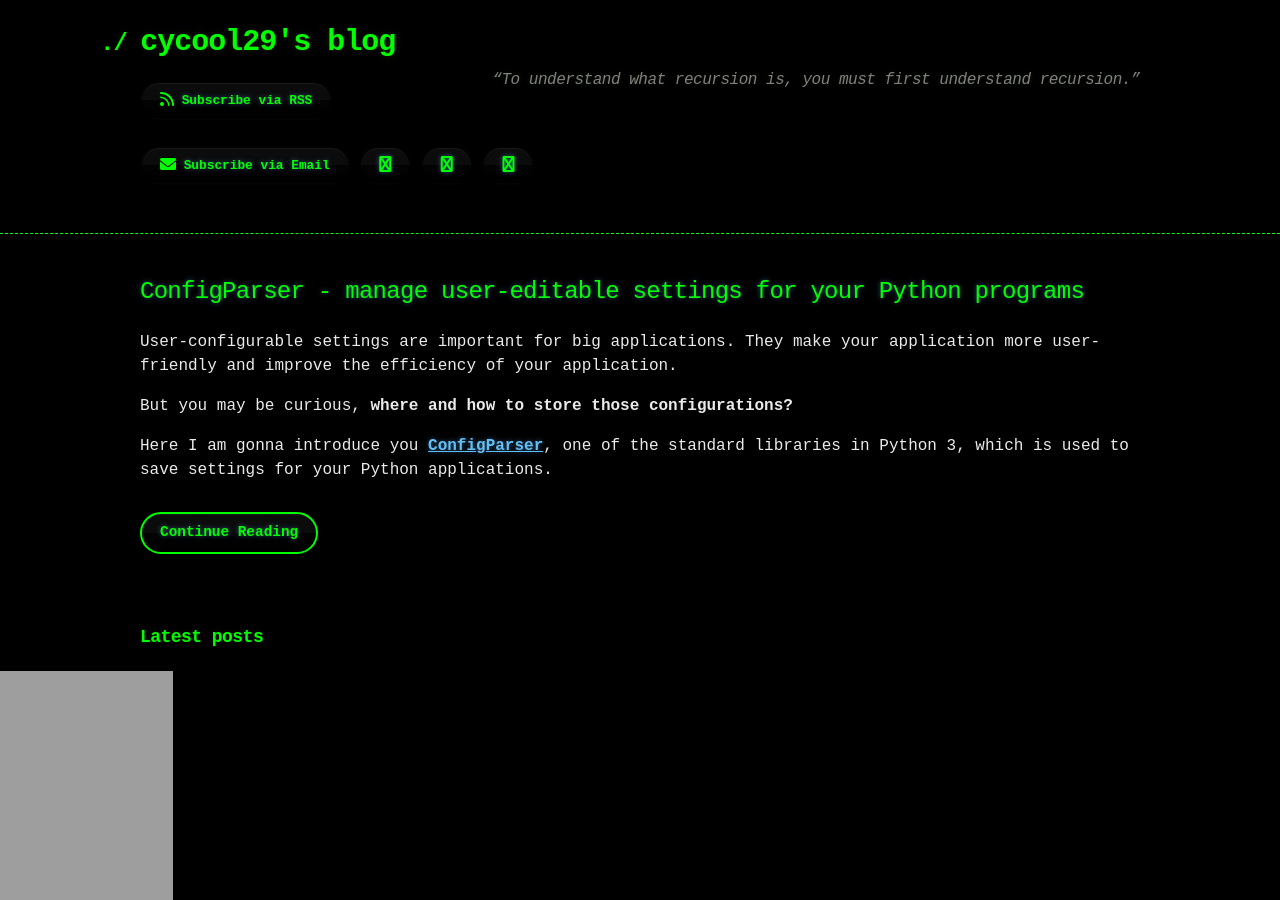
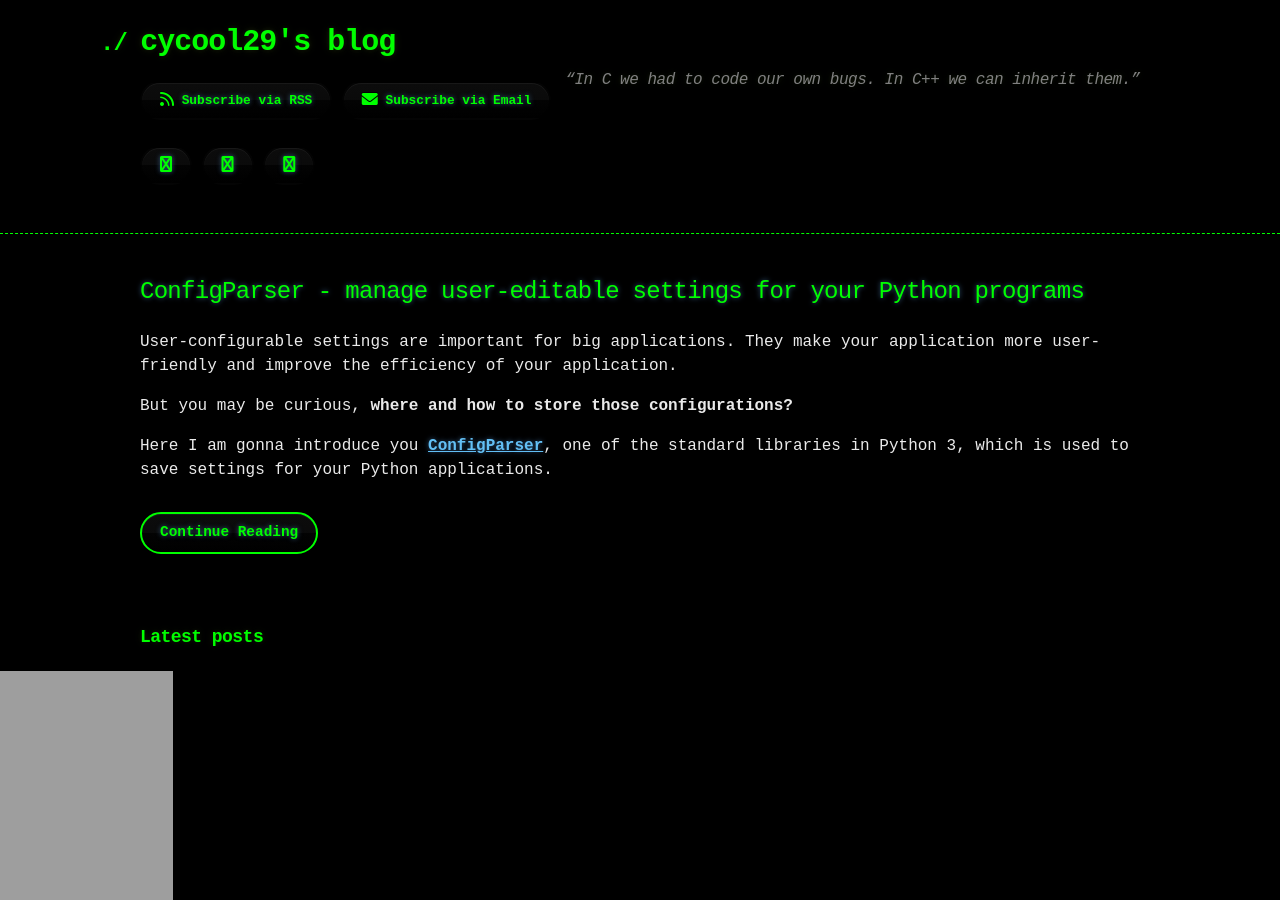
Before and after one commit to cycool29/cycool29.github.io, a Jekyll site: the page built from index.md, in a window 1280 px wide and 900 px high. Built offline with Jekyll 4.4.1, drawn with Linux system fonts in a browser that asks for light colours; a style sheet for code colours, icons or effects is not loaded.

Commit message:
Update quotes

```diff
--- a/_config.yml
+++ b/_config.yml
@@ -1,5 +1,5 @@
 title: cycool29's blog
-description: "“To understand what recursion is, you must first understand recursion.” "
+description: "“In C we had to code our own bugs. In C++ we can inherit them.” "
 bio: A high school student. Intermediate in Python, Git, Bash. Learning JavaScript. He/Him. "
 author: cycool29
 url: https://cycool29.github.io
```
